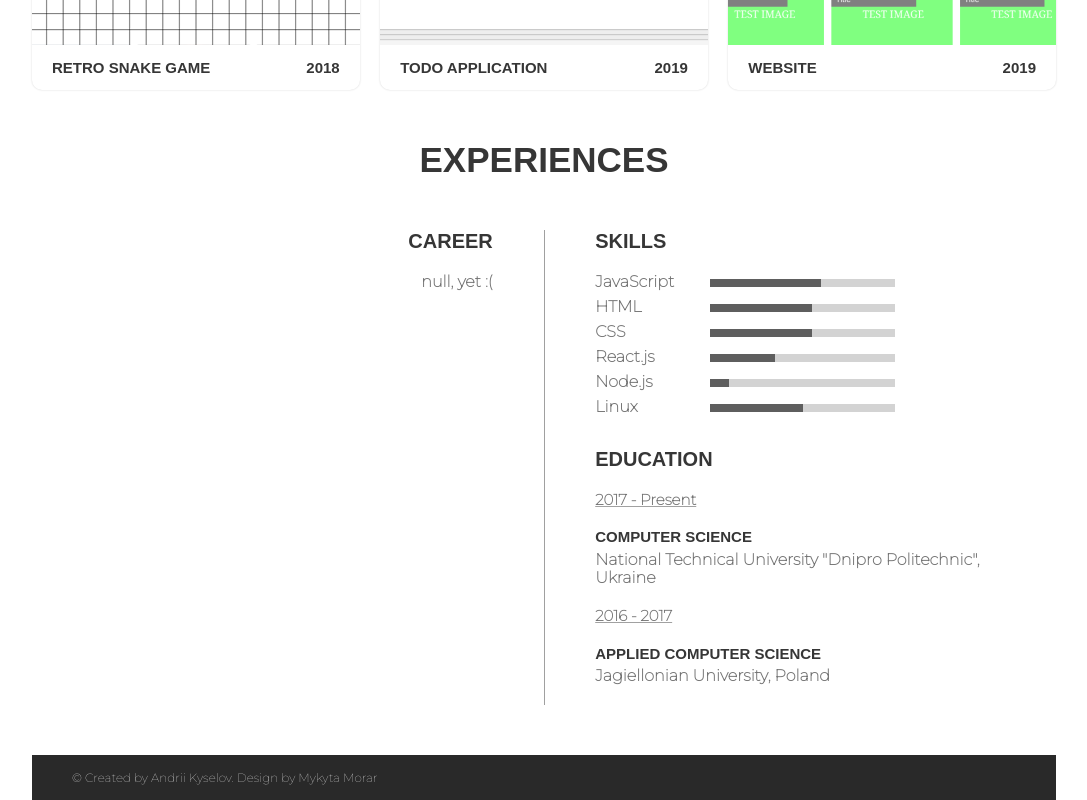
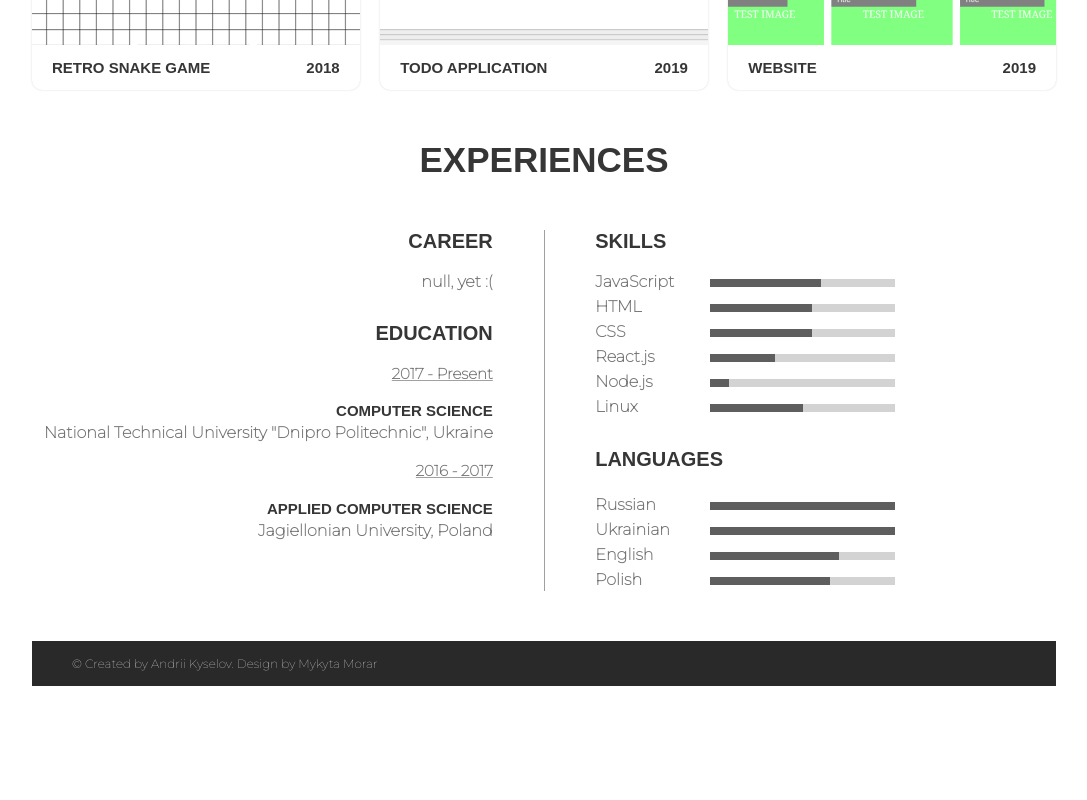
Before and after one commit to IselDrew/iseldrew.github.io, a React (Create React App) app: page / in a window 1280 px wide. Shown: the part 850-1650 px from the top of the page, without its empty margins (96-1183 px from the left). After the commit the page ends 1536 px from the top, so only its background shows below. Built offline with nearby package versions, Linux system fonts and the light colour scheme; a web font is replaced by a local one.

Commit message:
Add education items to career column

```diff
--- a/src/components/Experiences.js
+++ b/src/components/Experiences.js
@@ -1,5 +1,5 @@
-import React from "react";
-import { skills, degrees, languages } from "../data";
+import React from "react"
+import { skills, degrees, languages } from "../data"
 
 const skillsElements = skills.map(item => (
   <div className="skill-line" key={item.id}>
@@ -13,7 +13,7 @@ const skillsElements = skills.map(item => (
       </div>
     </div>
   </div>
-));
+))
 const languagesElements = languages.map(item => (
   <div className="skill-line" key={item.id}>
     <div className="skill-name">
@@ -26,7 +26,7 @@ const languagesElements = languages.map(item => (
       </div>
     </div>
   </div>
-));
+))
 
 const degreesElements = degrees.map(item => (
   <div className="universities" key={item.id}>
@@ -34,35 +34,35 @@ const degreesElements = degrees.map(item => (
     <span className="university-speciality">{item.speciality}</span>
     <span className="university-name">{item.university}</span>
   </div>
-));
+))
 
 function Experiences() {
   return (
     <div className="experiences">
       <span className="paragraph-title">Experiences</span>
       <div className="experiences-content">
-        <div className="career">
-          <span className="experiences-paragraph-title">Career</span>
-          <div>null, yet :(</div>
-        </div>
-        <div className="experiences-hr"></div>
-        <div className="skills-education">
-            <span className="experiences-paragraph-title">Skills</span>
-          <div className="skills">
-            {skillsElements}
+        <div className="career-education">
+          <div className="career">
+            <span className="experiences-paragraph-title">Career</span>
+            <div>null, yet :(</div>
           </div>
-          {/* <div className="languages">
-            <span className="experiences-paragraph-title">Languages</span>
-            {languagesElements}
-          </div> */}
           <div className="education">
             <span className="experiences-paragraph-title">Education</span>
             {degreesElements}
           </div>
         </div>
+        <div className="experiences-hr"></div>
+        <div className="skills-languages">
+          <span className="experiences-paragraph-title">Skills</span>
+          <div className="skills">{skillsElements}</div>
+          <div className="languages">
+            <span className="experiences-paragraph-title">Languages</span>
+            {languagesElements}
+          </div>
+        </div>
       </div>
     </div>
-  );
+  )
 }
 
-export default Experiences;
+export default Experiences
--- a/src/components/Projects.js
+++ b/src/components/Projects.js
@@ -10,8 +10,8 @@ const projectElements = projects.map(item => (
           Github
         </a>
         <div className="projects-links-hr"></div>
-        <a href={item.checkLink} className="projects-links-check">
-          Try it
+        <a href={item.demoLink} className="projects-links-check">
+          Demo
         </a>
       </div>
     </div>
--- a/src/data.js
+++ b/src/data.js
@@ -7,29 +7,26 @@ import websiteImg from "./images/WebsiteImage.png"
 export const projects = [
   {
     id: uniqid(),
-    img:
-      snakeImg,
+    img: snakeImg,
     name: "Retro Snake Game",
     githubLink: "https://github.com/IselDrew/Snake-js-canvas",
-    checkLink: "",
+    demoLink: "https://iseldrew.github.io/Snake-js-canvas/",
     year: "2018",
   },
   {
     id: uniqid(),
-    img:
-      todoImg,
+    img: todoImg,
     name: "Todo Application",
     githubLink: "https://github.com/IselDrew/React-ToDo",
-    checkLink: "",
+    demoLink: "https://iseldrew.github.io/React-ToDo/",
     year: "2019",
   },
   {
     id: uniqid(),
-    img:
-      websiteImg,
+    img: websiteImg,
     name: "Website",
     githubLink: "https://github.com/IselDrew/wix-template-website",
-    checkLink: "",
+    demoLink: "https://iseldrew.github.io/Website-template/",
     year: "2019",
   },
 ]
--- a/src/styles.css
+++ b/src/styles.css
@@ -160,13 +160,13 @@ svg:hover {
   /* background-color: lightcyan; */
   text-align: right;
   font-family: "Montserrat Bold", arial;
-  align-items: center;
   width: 45%;
   font-weight: bold;
   text-decoration: none;
   text-transform: uppercase;
   color: white;
   line-height: 75px;
+  transition: 0.5s;
 }
 
 .projects-links-hr {
@@ -184,6 +184,13 @@ svg:hover {
   text-transform: uppercase;
   color: white;
   line-height: 75px;
+  transition: 0.5s;
+}
+
+.projects-links-github:hover,
+.projects-links-check:hover {
+  color: lightgrey;
+  /* text-decoration: underline; */
 }
 
 .project-element-text {
@@ -270,11 +277,52 @@ svg:hover {
   margin-bottom: 20px;
 }
 
+.career-education {
+  /* background-color: pink; */
+  width: 45%;
+  display: flex;
+  flex-direction: column;
+  text-align: right;
+}
+
 .career {
   /* background-color: lightcyan; */
-  width: 45%;
-  height: 100%;
-  text-align: right;
+  padding-bottom: 30px;
+}
+
+.education {
+  width: 100%;
+  padding-bottom: 10px;
+}
+
+.universities {
+  /* background-color: brown; */
+  display: flex;
+  flex-direction: column;
+}
+
+.university-years {
+  /* background-color: red; */
+  font-size: 15px;
+  text-decoration: underline;
+  text-decoration-color: #a1a1a1;
+}
+
+.university-speciality {
+  /* background-color: lightgreen; */
+  display: inline-block;
+  margin-top: 20px;
+  font-size: 15px;
+  font-family: "Montserrat Bold", arial;
+  font-weight: bold;
+  text-transform: uppercase;
+  color: #363636;
+  padding-bottom: 5px;
+}
+
+.university-name {
+  /* background-color: pink; */
+  padding-bottom: 20px;
 }
 
 .experiences-hr {
@@ -282,7 +330,7 @@ svg:hover {
   width: 1px;
 }
 
-.skills-education {
+.skills-languages {
   /* background-color: lightcyan; */
   width: 45%;
   text-align: left;
@@ -329,46 +377,6 @@ svg:hover {
   height: 100%;
 }
 
-.languages {
-  /* background-color: lightcoral; */
-  width: 100%;
-  padding-bottom: 30px;
-}
-
-.education {
-  width: 90%;
-}
-
-.universities {
-  /* background-color: brown; */
-  display: flex;
-  flex-direction: column;
-}
-
-.university-years {
-  /* background-color: red; */
-  font-size: 15px;
-  text-decoration: underline;
-  text-decoration-color: #a1a1a1;
-}
-
-.university-speciality {
-  /* background-color: lightgreen; */
-  display: inline-block;
-  margin-top: 20px;
-  font-size: 15px;
-  font-family: "Montserrat Bold", arial;
-  font-weight: bold;
-  text-transform: uppercase;
-  color: #363636;
-  padding-bottom: 5px;
-}
-
-.university-name {
-  /* background-color: pink; */
-  padding-bottom: 20px;
-}
-
 /* ----------------------------------------------------- */
 /* ----------------FOOTER STYLING----------------------- */
 /* ----------------------------------------------------- */
```
